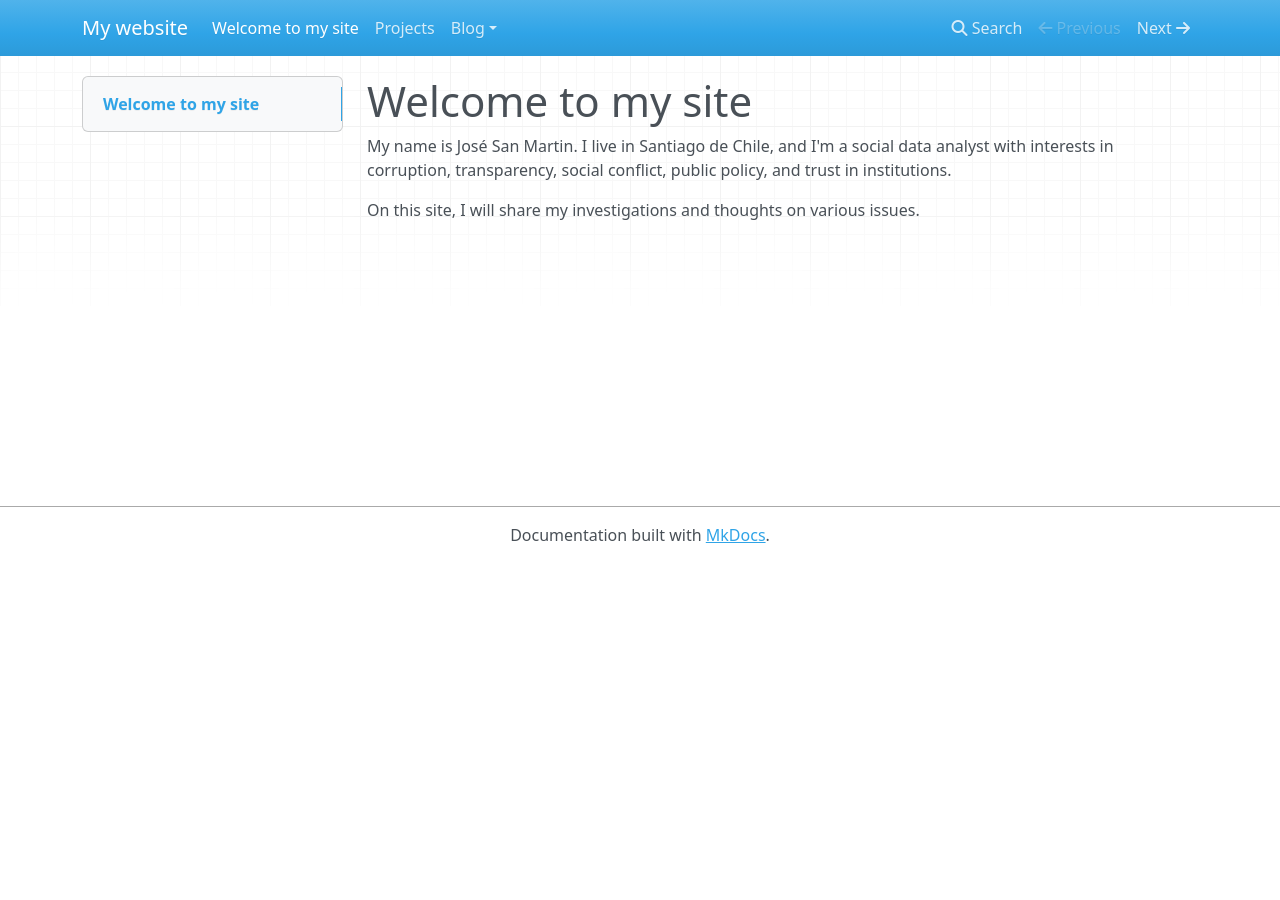
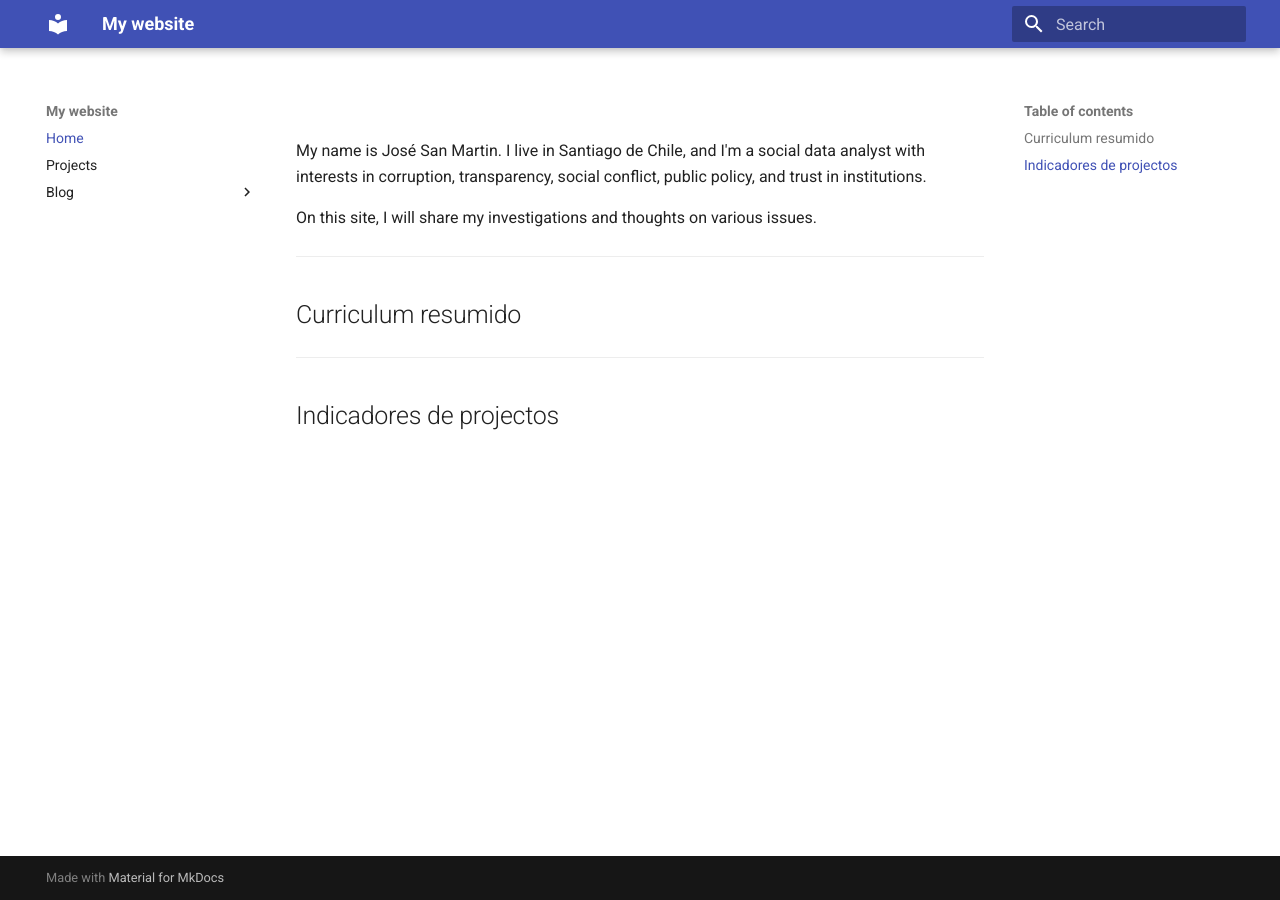
Before and after one commit to joseluissanmartinmelio/original-site, an MkDocs documentation site: the page built from docs/index.md, in a window 1280 px wide. Built offline with MkDocs 1.6.1 and Material for MkDocs 9.7.7, drawn with Linux system fonts in a browser that asks for light colours; nearby versions of some CDN libraries.

Commit message:
poca cosa

```diff
--- a/docs/index.md
+++ b/docs/index.md
@@ -1,5 +1,13 @@
-# Welcome to my site
+#
 
 My name is José San Martin. I live in Santiago de Chile, and I'm a social data analyst with interests in corruption, transparency, social conflict, public policy, and trust in institutions.
 
 On this site, I will share my investigations and thoughts on various issues.
+
+---
+
+## Curriculum resumido
+
+---
+
+## Indicadores de projectos
--- a/mkdocs.yml
+++ b/mkdocs.yml
@@ -1,4 +1,4 @@
 site_name: My website
 site_url: https://mydomain.org/mysite
 theme:
-  name: mkdocs
+  name: material
```
Also changed, not shown: docs/stylesheets/extra.css (added).
